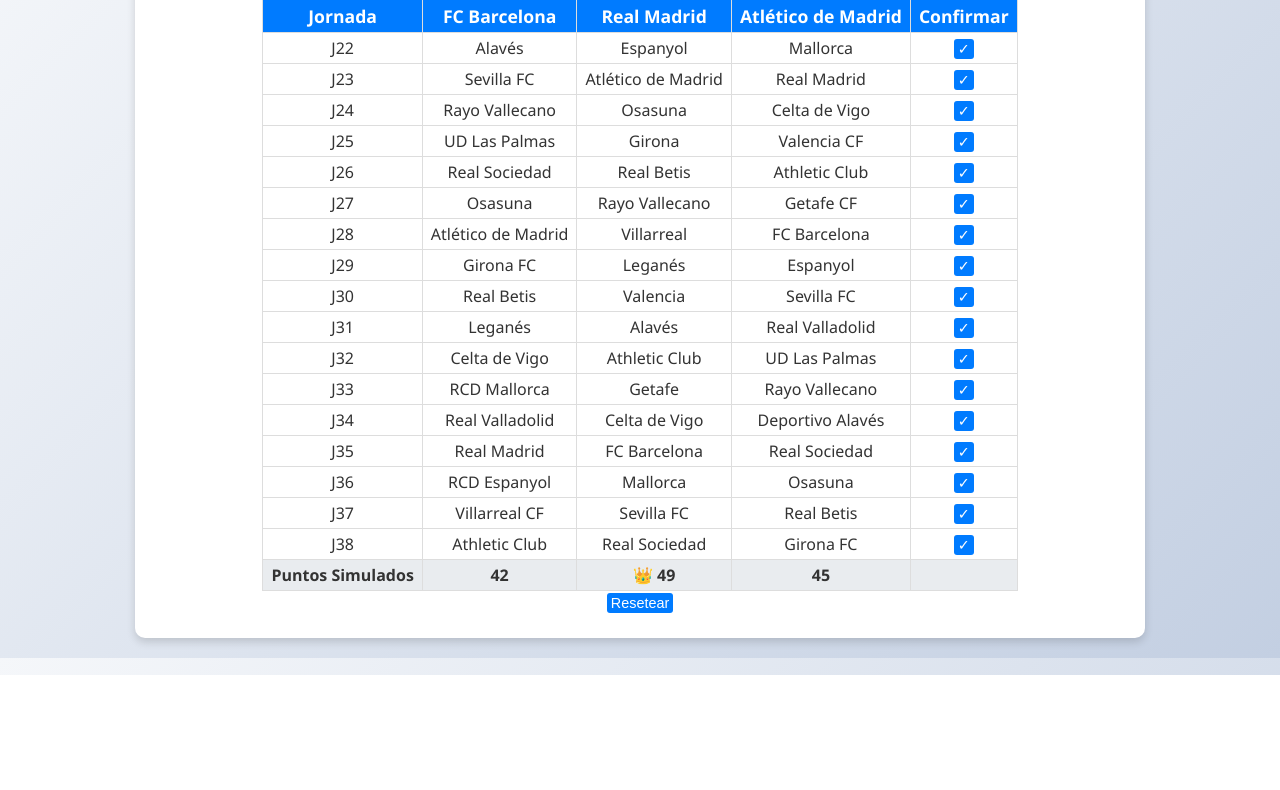
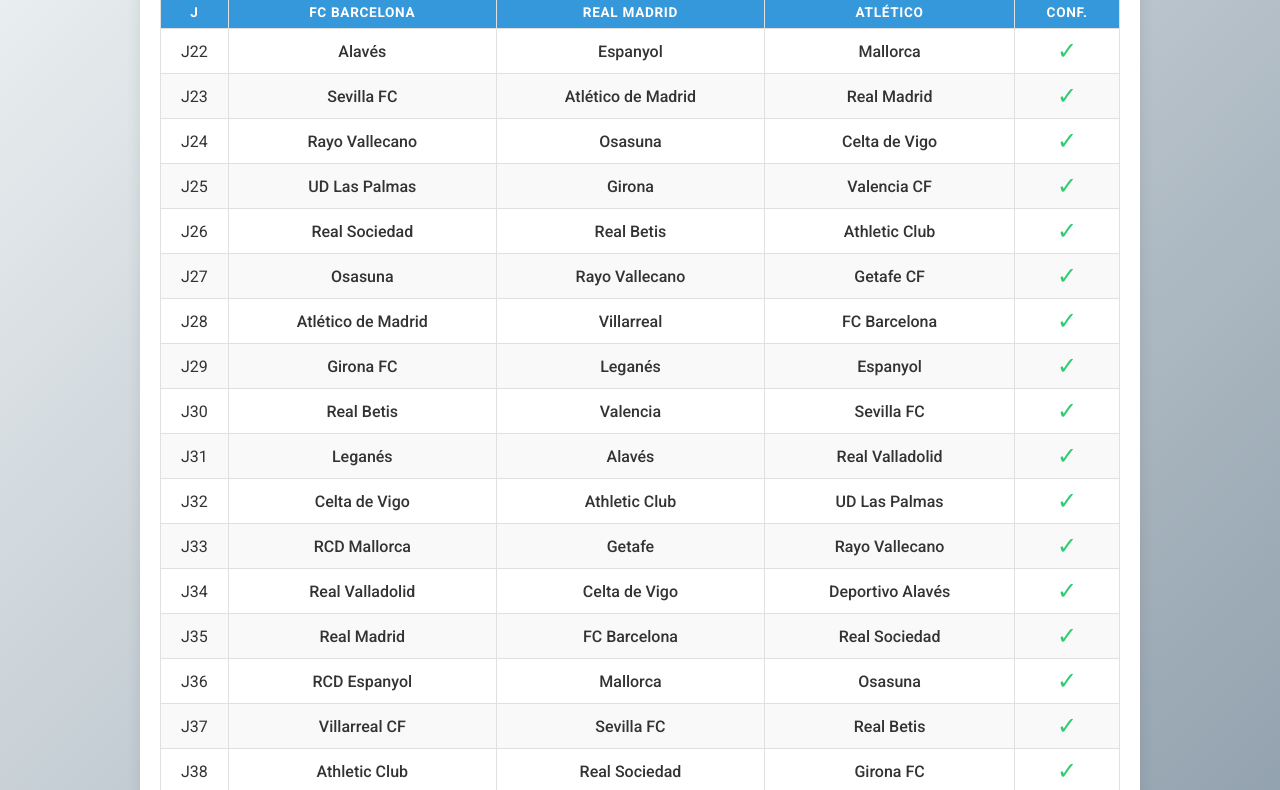
Before and after one commit to user15151515/simulador, a plain HTML site: page index.html in a window 1280 px wide. Shown: the part 125-915 px from the top of the page. Before the commit the page ends 800 px from the top, so only its background shows below. Drawn offline with Linux system fonts and the light colour scheme.

Commit message:
Add files via upload

```diff
--- a/index.html
+++ b/index.html
@@ -2,97 +2,166 @@
 <html lang="es">
 <head>
   <meta charset="UTF-8">
-  <title>LaLiga 2024–2025</title>
+  <meta name="viewport" content="width=device-width, initial-scale=1">
+  <title>Simulador de Escenarios – Top 3 LaLiga 2024–2025</title>
+  <!-- Google Fonts -->
+  <link href="https://fonts.googleapis.com/css2?family=Roboto:wght@400;500;700&display=swap" rel="stylesheet">
   <style>
-    /* Estilo general y fondo */
+    /* Reset y estilos globales */
+    * { box-sizing: border-box; margin: 0; padding: 0; }
     body {
-      font-family: 'Segoe UI', Tahoma, Geneva, Verdana, sans-serif;
-      background: linear-gradient(135deg, #f5f7fa, #c3cfe2);
-      margin: 0;
+      font-family: 'Roboto', sans-serif;
+      background: linear-gradient(135deg, #eef2f3, #8e9eab);
+      color: #333;
       padding: 20px;
-      color: #333;
     }
     .container {
-      max-width: 950px;
+      max-width: 1000px;
       margin: 0 auto;
-      background: #ffffff;
-      padding: 25px 30px;
-      border-radius: 10px;
-      box-shadow: 0 4px 8px rgba(0,0,0,0.15);
+      background: #fff;
+      padding: 20px;
+      border-radius: 12px;
+      box-shadow: 0 6px 15px rgba(0,0,0,0.1);
+      animation: fadeIn 0.8s ease-out;
+    }
+    @keyframes fadeIn {
+      from { opacity: 0; transform: translateY(20px); }
+      to { opacity: 1; transform: translateY(0); }
     }
     h1 {
       text-align: center;
-      margin-bottom: 15px;
+      margin-bottom: 10px;
       font-size: 2em;
-      color: #333;
+      font-weight: 700;
+      color: #2c3e50;
     }
     .small-note {
       text-align: center;
-      margin-bottom: 20px;
+      margin-bottom: 15px;
       color: #555;
-      line-height: 1.4;
+      font-size: 0.9em;
     }
-    /* Estilo de la tabla: se ajusta al contenido */
+    /* Tabla */
     table {
+      width: 100%;
       border-collapse: collapse;
-      margin: 0 auto;
-      width: auto;
+      margin-bottom: 15px;
     }
     th, td {
-      padding: 4px 8px;
-      border: 1px solid #ddd;
+      padding: 8px;
       text-align: center;
-      white-space: nowrap;
+      border: 1px solid #e0e0e0;
     }
-    th {
-      background-color: #007BFF;
+    thead th {
+      background-color: #3498db;
       color: #fff;
-      font-size: 1.1em;
+      text-transform: uppercase;
+      font-size: 0.85em;
+      letter-spacing: 0.05em;
     }
+    tbody tr:nth-child(even) { background-color: #f9f9f9; }
+    tbody tr:hover { background-color: #f1f1f1; }
     tfoot td {
-      font-weight: bold;
-      background-color: #e9ecef;
+      font-weight: 600;
+      background-color: #ecf0f1;
     }
-    /* Botón (para confirmar) pequeño */
-    .confirm-btn {
-      padding: 2px 4px;
-      font-size: 0.9em;
-      background-color: #007BFF;
+    /* Columna de jornada más compacta */
+    th:first-child, td:first-child {
+      width: 50px;
+    }
+    /* Celdas clicables */
+    td.clickable {
+      cursor: pointer;
+      transition: background-color 0.3s ease;
+      font-weight: 500;
+      position: relative;
+    }
+    td.clickable:after {
+      content: "";
+      position: absolute;
+      top: 0; left: 0;
+      width: 100%; height: 100%;
+      border-radius: 4px;
+      transition: box-shadow 0.3s ease;
+    }
+    td.clickable:hover:after {
+      box-shadow: inset 0 0 0 2px rgba(52, 152, 219, 0.5);
+    }
+    /* Estados de resultados */
+    td[data-result="v"] { background-color: #d4edda !important; }
+    td[data-result="e"] { background-color: #fff3cd !important; }
+    td[data-result="d"] { background-color: #f8d7da !important; }
+    /* Botones de acción globales */
+    .action-btn {
+      padding: 6px 12px;
+      font-size: 0.95em;
+      background-color: #3498db;
       color: #fff;
       border: none;
-      border-radius: 3px;
+      border-radius: 4px;
       cursor: pointer;
+      margin: 0 5px;
+      transition: background-color 0.3s ease;
     }
-    .confirm-btn:hover {
-      background-color: #0056b3;
+    .action-btn:hover {
+      background-color: #2980b9;
     }
-    /* Celda clicable */
-    td.clickable {
-      cursor: pointer;
-      transition: background-color 0.3s;
+    /* Botón de confirmación (tick verde) */
+    .matchday-confirm-btn {
+  font-size: 1.5em;
+  color: #2ecc71;
+  background: none;
+  border: none;
+  cursor: pointer;
+  display: inline-flex;
+  align-items: center;
+  justify-content: center;
+  transition: color 0.3s ease;
+}
+.matchday-confirm-btn:hover {
+  color: #27ae60;
+}
+    /* Botón para desconfirmar (cruz roja) */
+    .matchday-deconfirm-btn {
+  font-size: 1.5em;
+  color: #e74c3c;
+  background: none;
+  border: none;
+  cursor: pointer;
+  display: inline-flex;
+  align-items: center;
+  justify-content: center;
+  transition: color 0.3s ease;
+}
+.matchday-deconfirm-btn:hover {
+  color: #c0392b;
+}
+    @media(max-width: 768px) {
+      table { font-size: 0.85em; }
+      .action-btn { padding: 5px 10px; font-size: 0.85em; }
     }
   </style>
 </head>
 <body>
   <div class="container">
     <h1>Simulador de Escenarios</h1>
-    <!-- Tabla de fixtures con columna adicional para confirmar -->
+    <p class="small-note">Predice los resultados y simula el Top 3 de LaLiga 2024–2025</p>
     <table id="fixturesTable">
       <thead>
         <tr>
-          <th>Jornada</th>
+          <th>J</th>
           <th>FC Barcelona</th>
           <th>Real Madrid</th>
-          <th>Atlético de Madrid</th>
-          <th>Confirmar</th>
+          <th>Atlético</th>
+          <th>Conf.</th>
         </tr>
       </thead>
       <tbody>
-        <!-- Se generarán las filas automáticamente -->
+        <!-- Filas generadas dinámicamente -->
       </tbody>
       <tfoot>
         <tr>
-          <td>Puntos Simulados</td>
+          <td>Puntos</td>
           <td id="result_barca"></td>
           <td id="result_madrid"></td>
           <td id="result_atleti"></td>
@@ -101,8 +170,9 @@
       </tfoot>
     </table>
 
-    <div style="text-align:center;">
-      <button class="confirm-btn" onclick="resetSimulacion()">Resetear</button>
+    <div style="text-align:center; margin-top:10px;">
+      <button class="action-btn" onclick="resetSimulacion()">Resetear</button>
+      <button class="action-btn" onclick="markEmptyAsVictory()">Vacíos a Victoria</button>
     </div>
   </div>
 
@@ -137,59 +207,39 @@
      * (Jornadas 22 a 38). Cada objeto incluye solo el rival.
      ******************************************/
     var fixtures = [
-      // Jornada 22
-      { matchday: 22, barca: "Alavés",       madrid: "Espanyol",       atleti: "Mallorca" },
-      // Jornada 23
-      { matchday: 23, barca: "Sevilla FC",    madrid: "Atlético de Madrid", atleti: "Real Madrid" },
-      // Jornada 24
-      { matchday: 24, barca: "Rayo Vallecano", madrid: "Osasuna",        atleti: "Celta de Vigo" },
-      // Jornada 25
-      { matchday: 25, barca: "UD Las Palmas", madrid: "Girona",         atleti: "Valencia CF" },
-      // Jornada 26
-      { matchday: 26, barca: "Real Sociedad", madrid: "Real Betis",     atleti: "Athletic Club" },
-      // Jornada 27
-      { matchday: 27, barca: "Osasuna",       madrid: "Rayo Vallecano", atleti: "Getafe CF" },
-      // Jornada 28
-      { matchday: 28, barca: "Atlético de Madrid", madrid: "Villarreal", atleti: "FC Barcelona" },
-      // Jornada 29
-      { matchday: 29, barca: "Girona FC",     madrid: "Leganés",        atleti: "Espanyol" },
-      // Jornada 30
-      { matchday: 30, barca: "Real Betis",    madrid: "Valencia",       atleti: "Sevilla FC" },
-      // Jornada 31
-      { matchday: 31, barca: "Leganés",       madrid: "Alavés",         atleti: "Real Valladolid" },
-      // Jornada 32
-      { matchday: 32, barca: "Celta de Vigo", madrid: "Athletic Club",  atleti: "UD Las Palmas" },
-      // Jornada 33
-      { matchday: 33, barca: "RCD Mallorca",  madrid: "Getafe",         atleti: "Rayo Vallecano" },
-      // Jornada 34
-      { matchday: 34, barca: "Real Valladolid", madrid: "Celta de Vigo", atleti: "Deportivo Alavés" },
-      // Jornada 35
-      { matchday: 35, barca: "Real Madrid",   madrid: "FC Barcelona",   atleti: "Real Sociedad" },
-      // Jornada 36
-      { matchday: 36, barca: "RCD Espanyol",  madrid: "Mallorca",       atleti: "Osasuna" },
-      // Jornada 37
-      { matchday: 37, barca: "Villarreal CF", madrid: "Sevilla FC",     atleti: "Real Betis" },
-      // Jornada 38
-      { matchday: 38, barca: "Athletic Club", madrid: "Real Sociedad",  atleti: "Girona FC" }
+      { matchday: 22, barca: "Alavés",           madrid: "Espanyol",       atleti: "Mallorca" },
+      { matchday: 23, barca: "Sevilla FC",        madrid: "Atlético de Madrid", atleti: "Real Madrid" },
+      { matchday: 24, barca: "Rayo Vallecano",     madrid: "Osasuna",        atleti: "Celta de Vigo" },
+      { matchday: 25, barca: "UD Las Palmas",      madrid: "Girona",         atleti: "Valencia CF" },
+      { matchday: 26, barca: "Real Sociedad",      madrid: "Real Betis",     atleti: "Athletic Club" },
+      { matchday: 27, barca: "Osasuna",            madrid: "Rayo Vallecano", atleti: "Getafe CF" },
+      { matchday: 28, barca: "Atlético de Madrid", madrid: "Villarreal",     atleti: "FC Barcelona" },
+      { matchday: 29, barca: "Girona FC",          madrid: "Leganés",        atleti: "Espanyol" },
+      { matchday: 30, barca: "Real Betis",         madrid: "Valencia",       atleti: "Sevilla FC" },
+      { matchday: 31, barca: "Leganés",            madrid: "Alavés",         atleti: "Real Valladolid" },
+      { matchday: 32, barca: "Celta de Vigo",      madrid: "Athletic Club",  atleti: "UD Las Palmas" },
+      { matchday: 33, barca: "RCD Mallorca",       madrid: "Getafe",         atleti: "Rayo Vallecano" },
+      { matchday: 34, barca: "Real Valladolid",    madrid: "Celta de Vigo",  atleti: "Deportivo Alavés" },
+      { matchday: 35, barca: "Real Madrid",        madrid: "FC Barcelona",   atleti: "Real Sociedad" },
+      { matchday: 36, barca: "RCD Espanyol",       madrid: "Mallorca",       atleti: "Osasuna" },
+      { matchday: 37, barca: "Villarreal CF",      madrid: "Sevilla FC",     atleti: "Real Betis" },
+      { matchday: 38, barca: "Athletic Club",      madrid: "Real Sociedad",  atleti: "Girona FC" }
     ];
 
     /******************************************
      * Función: Crear una celda clicable para el fixture.
-     * Se asigna un id, se establece el estado (según lo guardado) y se añade un listener.
      ******************************************/
     function createTeamCell(teamKey, opponent, matchday) {
       var cell = document.createElement("td");
       cell.classList.add("clickable");
       cell.id = "result_" + matchday + "_" + teamKey;
       cell.dataset.matchday = matchday;
-      // Inicializar en savedPredictions si no existe.
       if(!savedPredictions[matchday]) {
         savedPredictions[matchday] = { barca: "", madrid: "", atleti: "", confirmed: false };
       }
       cell.dataset.result = savedPredictions[matchday][teamKey];
       cell.textContent = opponent;
       updateCellColor(cell);
-      // Permitir cambios solo si la jornada no está confirmada.
       if(!savedPredictions[matchday].confirmed) {
         cell.addEventListener("click", function() {
           cellClicked(cell);
@@ -200,7 +250,7 @@
       return cell;
     }
 
-    // Actualiza el color de fondo de la celda según su estado.
+    // Actualiza el color de fondo según el estado
     function updateCellColor(cell) {
       var state = cell.dataset.result;
       if(state === "v") {
@@ -216,7 +266,6 @@
 
     /******************************************
      * Función: Manejar el clic en una celda.
-     * Se cicla el estado y, si está vinculada (derbi), se actualiza la celda vinculada con el resultado complementario.
      ******************************************/
     function cellClicked(cell) {
       var matchday = cell.dataset.matchday;
@@ -229,7 +278,7 @@
       updateCellColor(cell);
       var teamKey = cell.id.split("_")[2];
       savedPredictions[matchday][teamKey] = newState;
-      // Si la celda está vinculada (derbi), actualizar la otra con el resultado complementario.
+      // Actualizar la celda vinculada (en derbis)
       if(cell.dataset.linked) {
         var linkedCell = document.getElementById(cell.dataset.linked);
         if(linkedCell) {
@@ -260,27 +309,29 @@
       tbody.innerHTML = "";
       fixtures.forEach(function(fixture) {
         var row = document.createElement("tr");
-        // Celda de jornada.
+        // Celda de jornada
         var cellJornada = document.createElement("td");
         cellJornada.textContent = "J" + fixture.matchday;
         row.appendChild(cellJornada);
-        // Crear celdas para cada equipo.
+        // Crear celdas para cada equipo
         var cellBarca = createTeamCell("barca", fixture.barca, fixture.matchday);
         var cellMadrid = createTeamCell("madrid", fixture.madrid, fixture.matchday);
         var cellAtleti = createTeamCell("atleti", fixture.atleti, fixture.matchday);
         row.appendChild(cellBarca);
         row.appendChild(cellMadrid);
         row.appendChild(cellAtleti);
-        // Celda de confirmación.
+        // Celda de confirmación
         var cellConfirm = document.createElement("td");
         if(savedPredictions[fixture.matchday].confirmed) {
-          cellConfirm.textContent = "✔";
-          cellConfirm.style.fontWeight = "bold";
-          cellConfirm.style.fontSize = "1.2em";
+          var btn = document.createElement("button");
+          btn.textContent = "✖";
+          btn.className = "matchday-deconfirm-btn";
+          btn.onclick = function() { deconfirmMatchday(fixture.matchday); };
+          cellConfirm.appendChild(btn);
         } else {
           var btn = document.createElement("button");
           btn.textContent = "✓";
-          btn.className = "confirm-btn";
+          btn.className = "matchday-confirm-btn";
           btn.onclick = function() { confirmMatchday(fixture.matchday); };
           cellConfirm.appendChild(btn);
         }
@@ -315,20 +366,23 @@
 
     /******************************************
      * Función: Confirmar una jornada (matchday).
-     * Al confirmar, se bloquean las celdas de esa jornada.
      ******************************************/
     function confirmMatchday(matchday) {
       if(savedPredictions[matchday]) {
         savedPredictions[matchday].confirmed = true;
-        ["barca", "madrid", "atleti"].forEach(function(team) {
-          var cell = document.getElementById("result_" + matchday + "_" + team);
-          if(cell) {
-            cell.style.cursor = "default";
-            cell.style.pointerEvents = "none";
-          }
-        });
         savePredictions();
-        populateFixtures(); // Refresca la tabla para mostrar la marca de confirmación.
+        populateFixtures();
+      }
+    }
+
+    /******************************************
+     * Función: Desconfirmar una jornada (matchday).
+     ******************************************/
+    function deconfirmMatchday(matchday) {
+      if(savedPredictions[matchday]) {
+        savedPredictions[matchday].confirmed = false;
+        savePredictions();
+        populateFixtures();
       }
     }
 
@@ -383,6 +437,24 @@
       populateFixtures();
     }
 
+    /******************************************
+     * Función: Marcar celdas sin resultado (vacías) como victoria.
+     ******************************************/
+    function markEmptyAsVictory() {
+      fixtures.forEach(function(fixture) {
+        var matchday = fixture.matchday;
+        if(savedPredictions[matchday] && !savedPredictions[matchday].confirmed) {
+          ["barca", "madrid", "atleti"].forEach(function(team) {
+            if(savedPredictions[matchday][team] === "") {
+              savedPredictions[matchday][team] = "v";
+            }
+          });
+        }
+      });
+      savePredictions();
+      populateFixtures();
+    }
+
     // Inicialización: cargar las previsiones y generar la tabla al cargar la página.
     window.onload = function() {
       loadPredictions();
```
